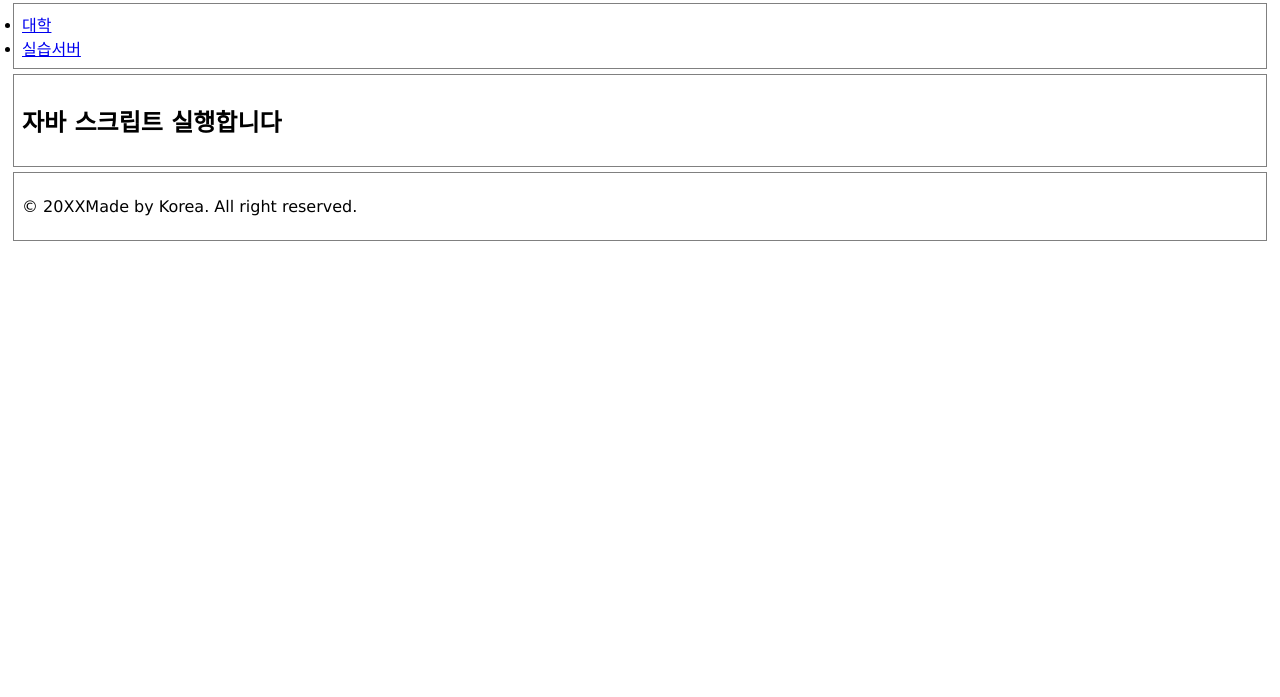
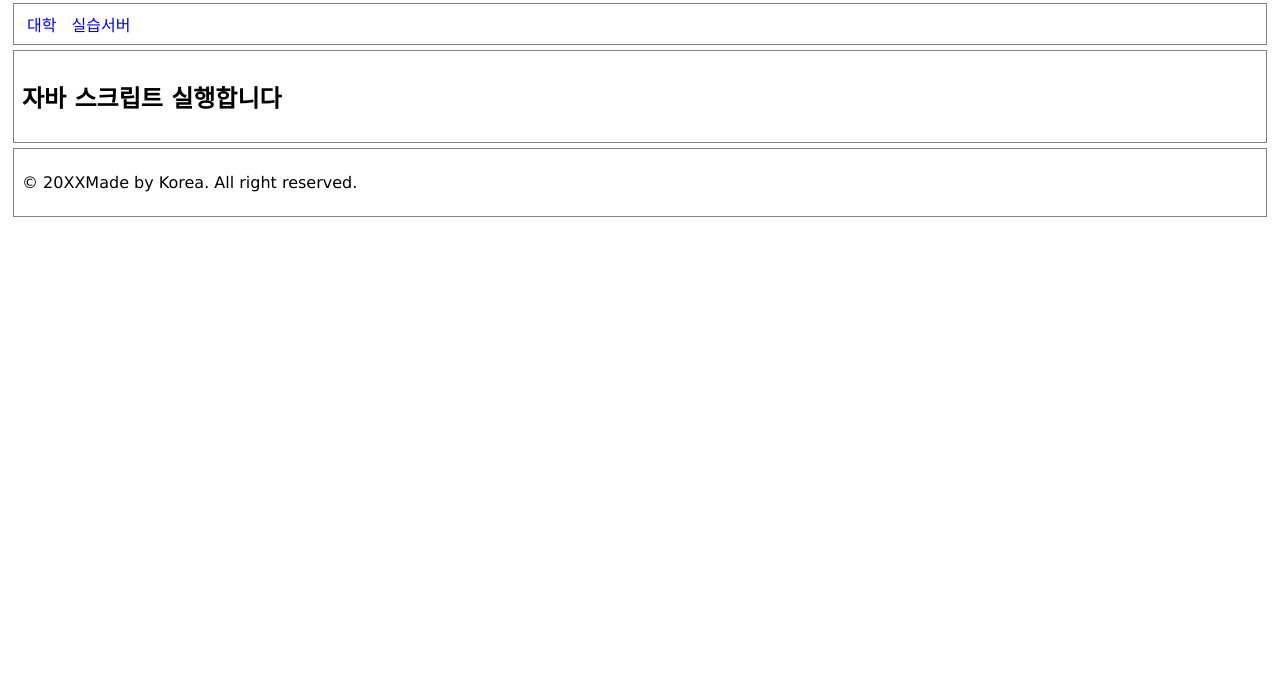
Before and after one commit to gukryeol/gukryeol.github.io, a plain HTML site: page index.html in a window 1280 px wide. Shown: the part 103-800 px from the top of the page. Drawn offline with Linux system fonts and the light colour scheme.

Commit message:
Update index.html

```diff
--- a/index.html
+++ b/index.html
@@ -9,7 +9,7 @@ header,nav,section,article,footer
 {border:1px solid gray;margin:5px;padding:8px;}
 section#displayArea{height:210px;}
 nav ul{margin:0;padding:0;}
-nav ul li[display:inline;margin:5px;}
+nav ul li{display:inline;margin:5px;}
 a {text-decoration:none;}
 #id_form{width:100px;height:14px;color:red;}
 </style>
```
